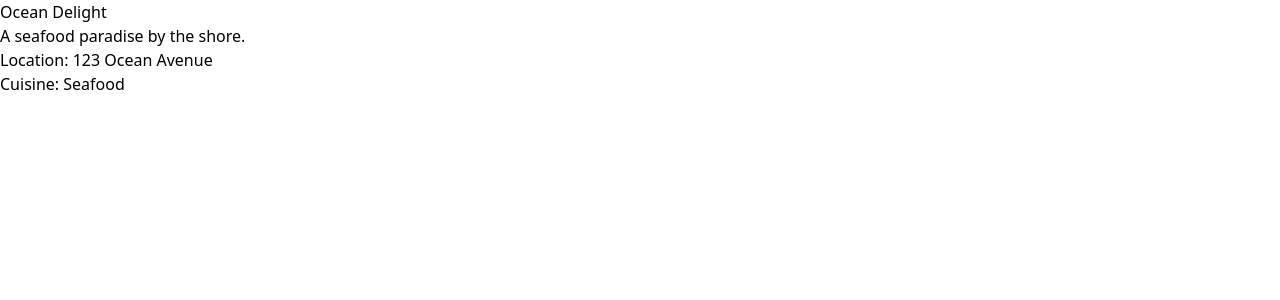
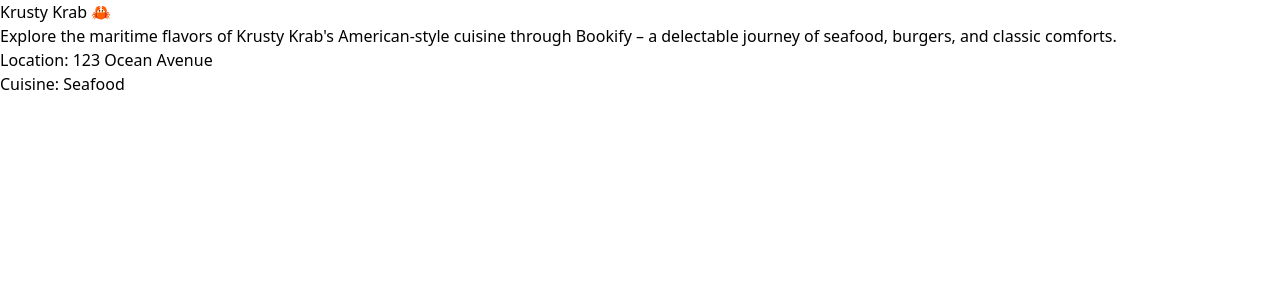
Before and after one commit to nitzanto/Bookify-Frontend, a React (Vite) app: page /restaurant/1 in a window 1280 px wide. Shown: the top 300 px of the page. Built offline with nearby package versions, Linux system fonts and the light colour scheme; a web font is replaced by a local one.

Commit message:
* Data updated

```diff
--- a/src/data/index.js
+++ b/src/data/index.js
@@ -1,21 +1,32 @@
+import {
+  finnAndJake,
+  rickAndMorty,
+  spongebobAndPatrick,
+} from "../assets/images/index.js";
+
 const restaurantsData = [
   {
     id: "1",
-    name: "Ocean Delight",
-    description: "A seafood paradise by the shore.",
+    name: "Krusty Krab 🦀",
+    description:
+      "Explore the maritime flavors of Krusty Krab's American-style cuisine through Bookify – a delectable journey of seafood, burgers, and classic comforts.",
+    imgURL: spongebobAndPatrick,
     location: "123 Ocean Avenue",
     cuisine: "Seafood",
   },
   {
     id: "2",
-    name: "Taste of Italy",
-    description: "Authentic Italian flavors in every bite.",
+    name: "Szechuan Sushi Galaxy 🍣",
+    imgURL: rickAndMorty,
+    description:
+      "Embark on an interdimensional sushi adventure at Szechuan Sushi Galaxy, where each roll is a cosmic blend of traditional Asian flavors, served with a side of multiversal charm.",
     location: "456 Olive Street",
     cuisine: "Italian",
   },
   {
     id: "3",
-    name: "Spicy Bites",
+    name: "Pasta Enchantment 🍝",
+    imgURL: finnAndJake,
     description: "Experience the bold flavors of spicy cuisine.",
     location: "789 Pepper Plaza",
     cuisine: "Spicy",
```
